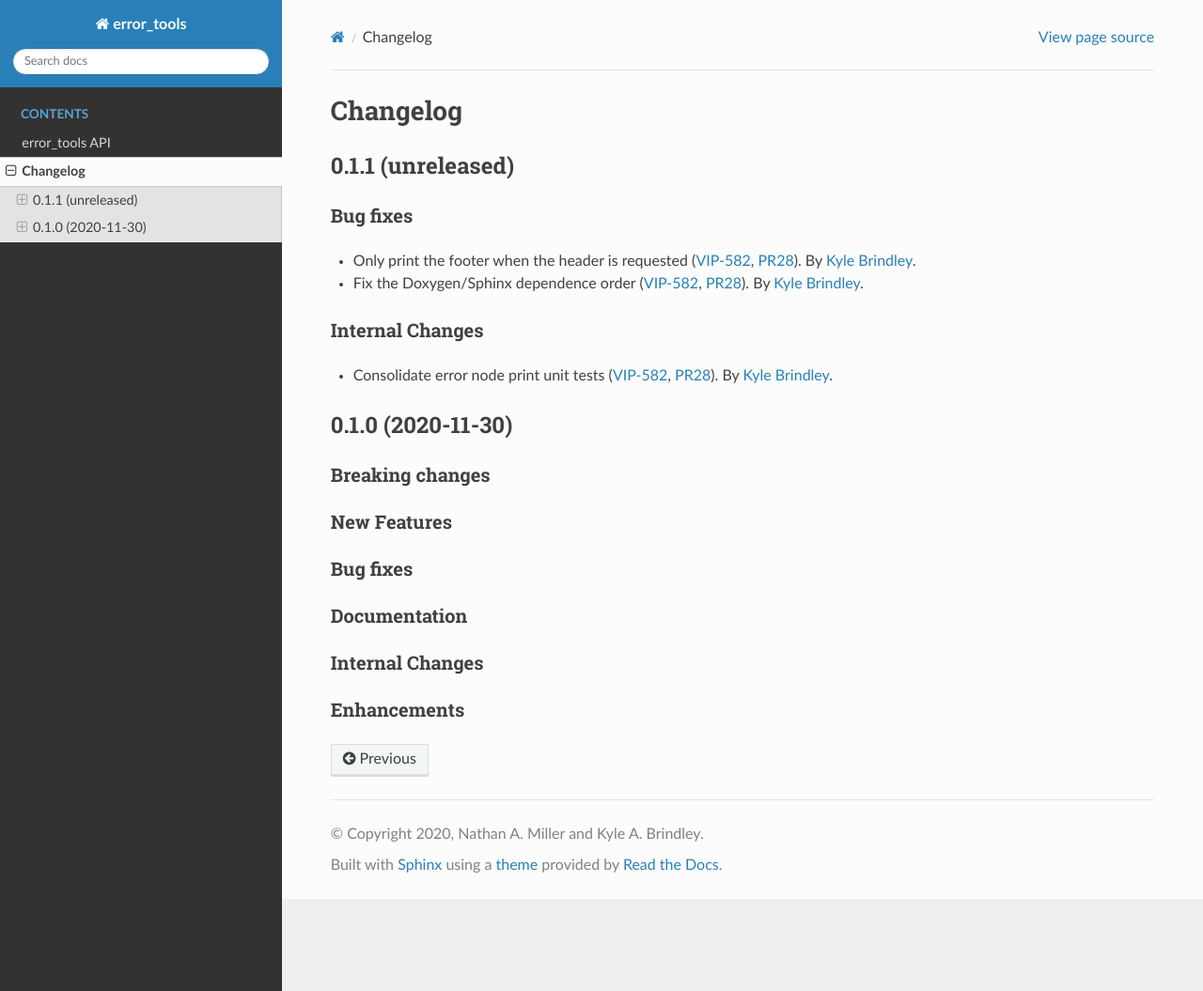
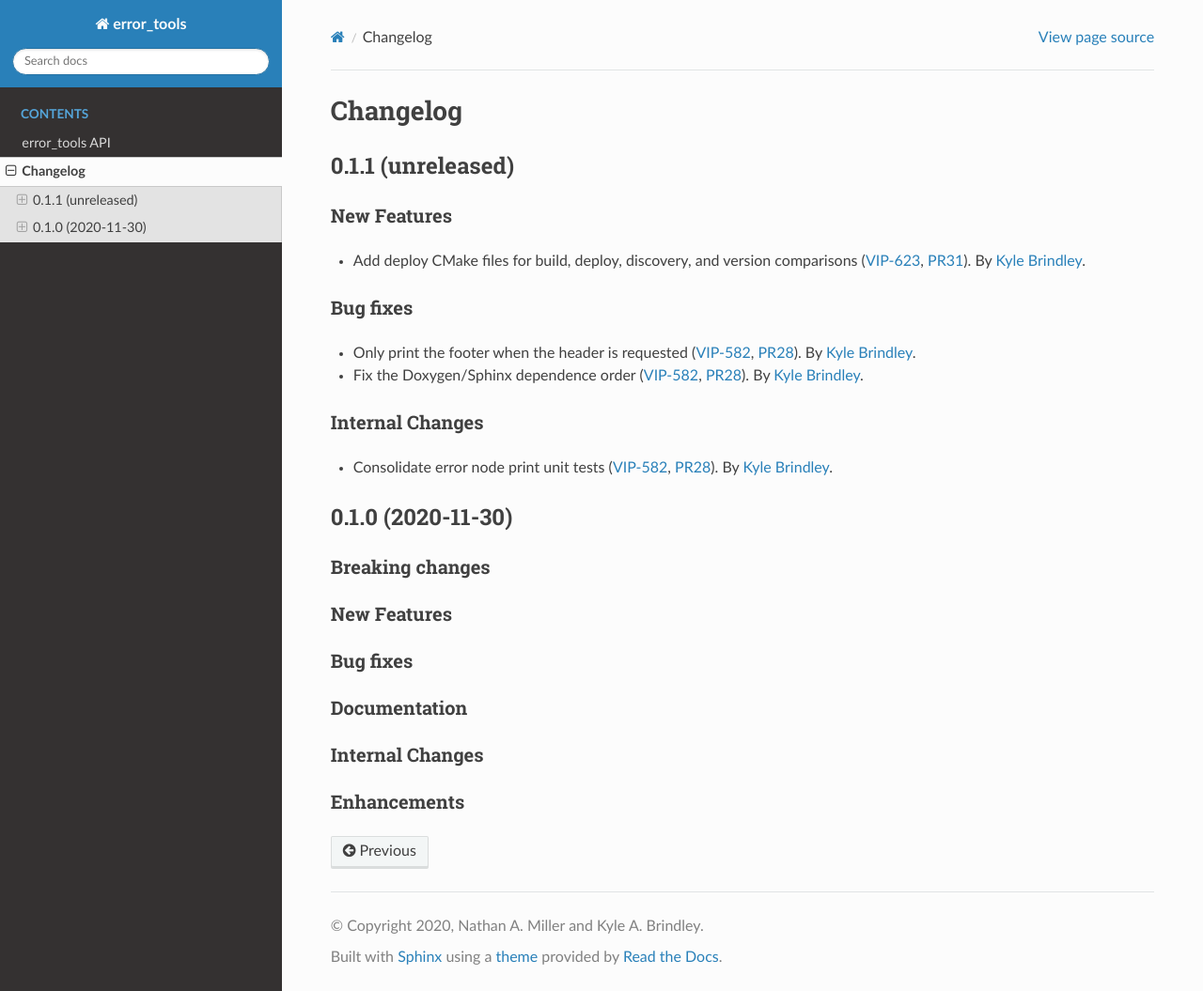
Before and after one commit to lanl/tardigrade-error-tools, a Sphinx documentation site: the page built from docs/changelog.rst, in a window 1280 px wide and 1055 px high. Shown: the whole window at 94% size. Built offline with Sphinx 7.4.7 and the Read the Docs theme 2.0.0, drawn with Linux system fonts in a browser that asks for light colours.

Commit message:
DOC: update changelog

```diff
--- a/docs/changelog.rst
+++ b/docs/changelog.rst
@@ -7,6 +7,11 @@ Changelog
 ******************
 0.1.1 (unreleased)
 ******************
+
+New Features
+============
+- Add deploy CMake files for build, deploy, discovery, and version comparisons (:jira:`623`, :pull:`31`). By `Kyle
+  Brindley`_.
 
 Bug fixes
 =========
```
